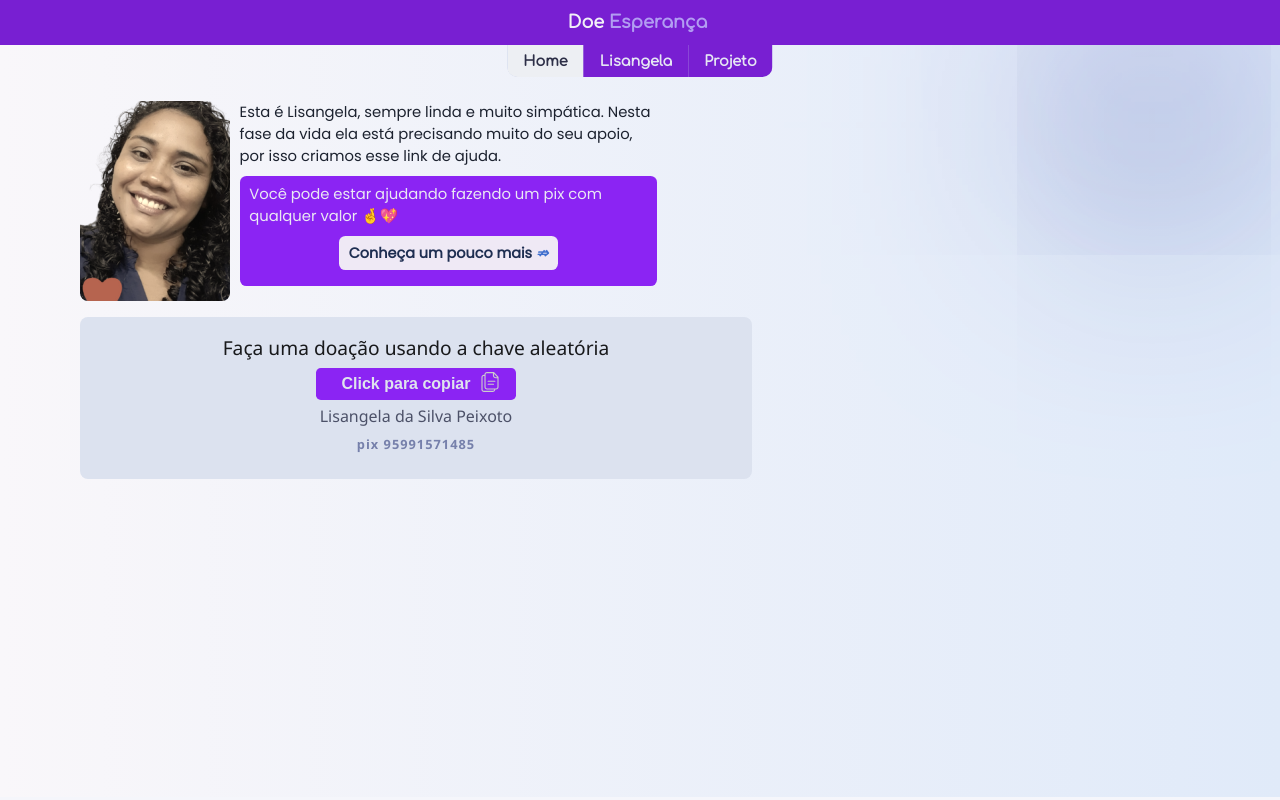
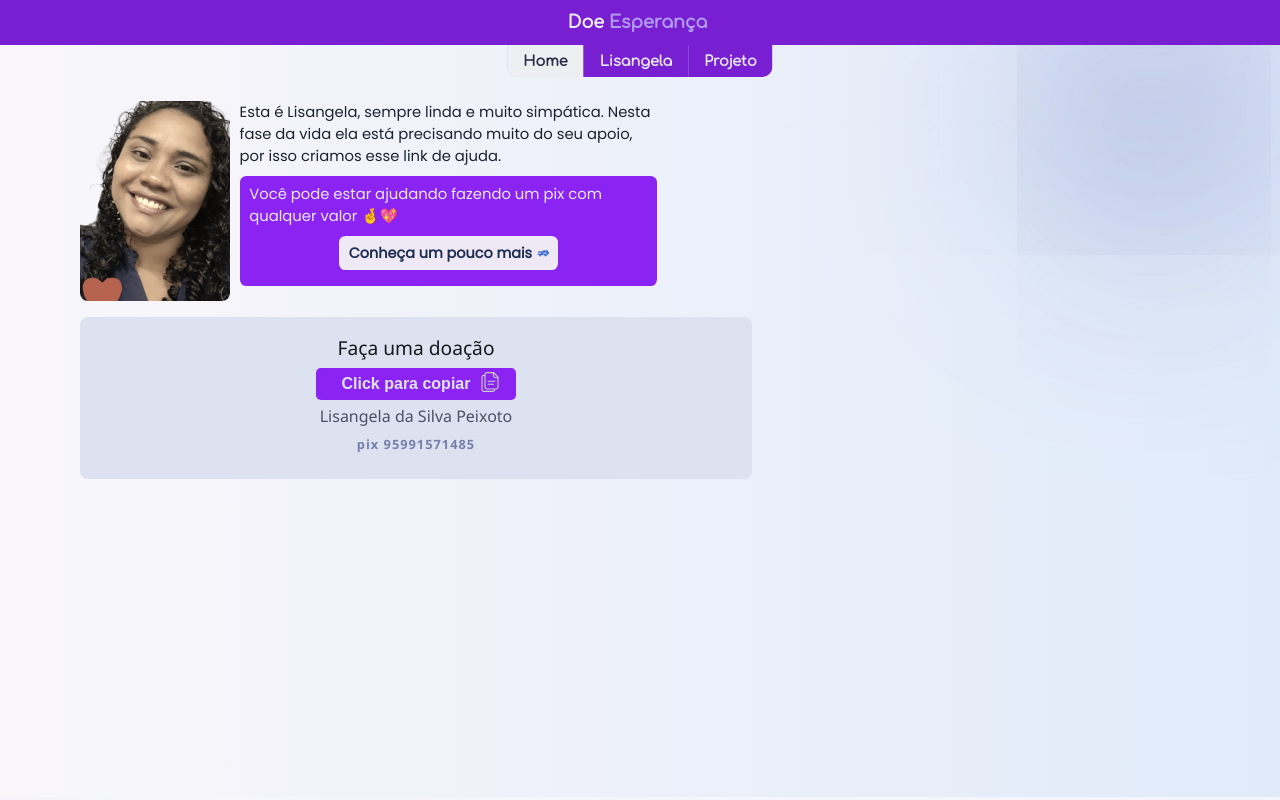
Before and after one commit to kanellson/lisangela, a Next.js app: page / in a window 1280 px wide. Built offline with nearby package versions, Linux system fonts and the light colour scheme.

Commit message:
Update Code.tsx
texto doacao

```diff
--- a/src/components/Code/Code.tsx
+++ b/src/components/Code/Code.tsx
@@ -30,7 +30,7 @@ export default function Code() {
 
   return (
     <div className="wrapper_value">
-      <p>Faça uma doação usando a chave aleatória</p>
+      <p>Faça uma doação</p>
       <button
         onClick={handleOnClick}
         type="button"
```
